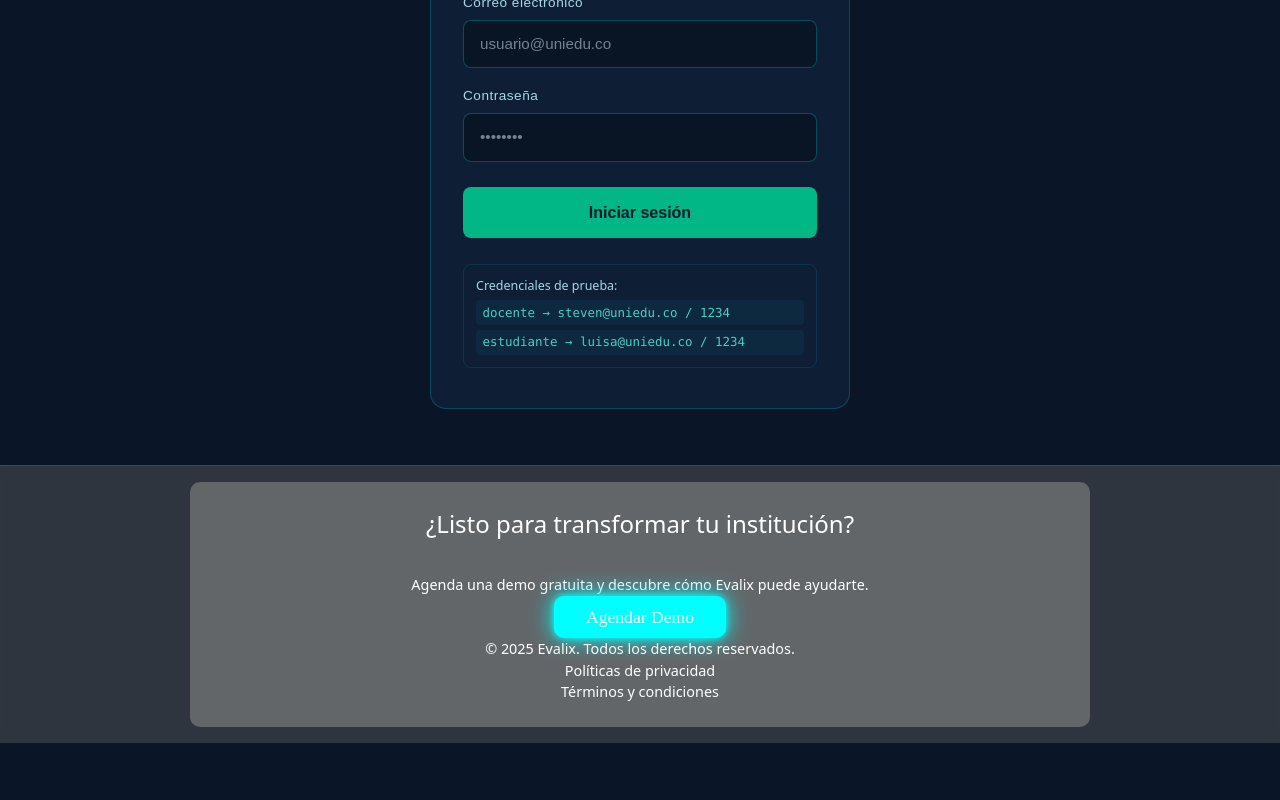
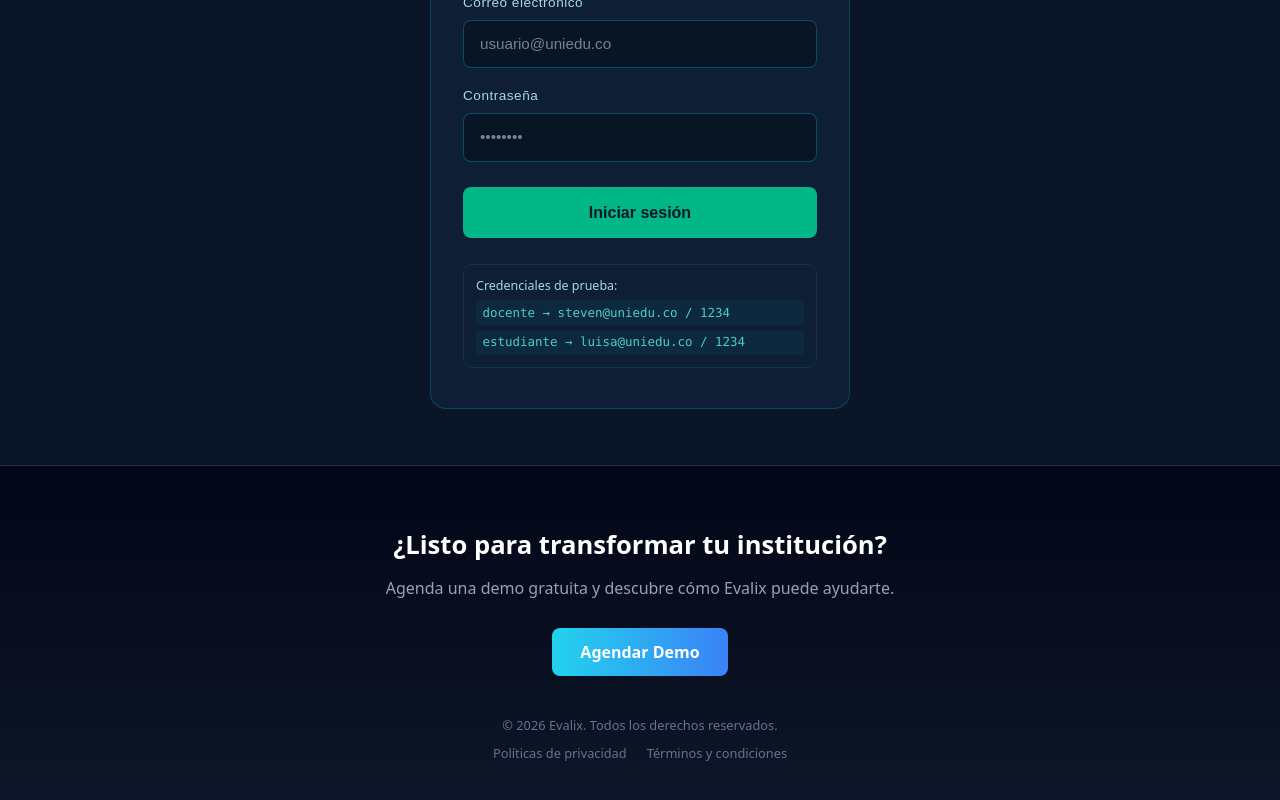
Before and after one commit to Pedro-2493/React-gestion-notas-grupo-8, a React (Vite) app: page /login in a window 1280 px wide. Shown: the part 414-1214 px from the top of the page. Before the commit the page ends 1157 px from the top, so only its background shows below. Built offline with nearby package versions, Linux system fonts and the light colour scheme.

Commit message:
Feat: Craeción de Footer con estilos

```diff
--- a/package.json
+++ b/package.json
@@ -17,6 +17,7 @@
   },
   "devDependencies": {
     "@eslint/js": "^9.39.1",
+    "@tailwindcss/postcss": "^4.2.4",
     "@types/react": "^19.2.7",
     "@types/react-dom": "^19.2.3",
     "@vitejs/plugin-react": "^5.1.1",
--- a/src/components/Footer.jsx
+++ b/src/components/Footer.jsx
@@ -1,31 +1,32 @@
+import React from "react";
 import styles from "./Footer.module.css";
 
 function Footer() {
   return (
     <footer className={styles.footer}>
-      <section className={styles.cta}>
-        <h2 style={{ fontSize: "1.5rem" }}>
+      <section className={styles.container}>
+
+        <h2 className={styles.title}>
           ¿Listo para transformar tu institución?
         </h2>
 
-        <p>
+        <p className={styles.text}>
           Agenda una demo gratuita y descubre cómo Evalix puede ayudarte.
         </p>
 
-        <a
-          href="/pages-main/registro.html"
-          className={styles.ctaButton}
-        >
+        <a href="/registro" className={styles.button}>
           Agendar Demo
         </a>
 
-        <p>
-          © 2025 Evalix. Todos los derechos reservados.
-          <br />
-          Políticas de privacidad
-          <br />
-          Términos y condiciones
+        <p className={styles.copy}>
+          © 2026 Evalix. Todos los derechos reservados.
         </p>
+
+        <div className={styles.links}>
+          <a href="/privacidad">Políticas de privacidad</a>
+          <a href="/terminos">Términos y condiciones</a>
+        </div>
+
       </section>
     </footer>
   );
--- a/src/components/Footer.module.css
+++ b/src/components/Footer.module.css
@@ -1,67 +1,63 @@
 .footer {
   width: 100%;
+  background: linear-gradient(180deg, #020617, #0f172a);
+  color: white;
+  border-top: 1px solid rgba(255, 255, 255, 0.1);
+}
+
+.container {
+  max-width: 1200px;
+  margin: 0 auto;
+  padding: 60px 20px;
   text-align: center;
-  padding: 1rem 0;
-  font-size: 0.9rem;
-  color: #fdf7f7;
+}
 
-background: rgba(85, 85, 85, 0.5);
-  backdrop-filter: blur(5px);
-  border-top: 1px solid rgba(255, 255, 255, 0.1);
+.title {
+  font-size: 1.6rem;
+  font-weight: 700;
+  margin-bottom: 12px;
+}
 
+.text {
+  color: #94a3b8;
+  margin-bottom: 28px;
+}
+
+.button {
+  display: inline-block;
+  background: linear-gradient(90deg, #22d3ee, #3b82f6);
+  color: white;
+  padding: 12px 28px;
+  border-radius: 8px;
+  text-decoration: none;
+  font-weight: 600;
+  transition: transform 0.2s, box-shadow 0.2s;
+}
+
+.button:hover {
+  transform: translateY(-2px);
+  box-shadow: 0 0 20px rgba(34, 211, 238, 0.5);
+}
+
+.copy {
+  margin-top: 40px;
+  font-size: 0.8rem;
+  color: #64748b;
+  margin-bottom: 8px;
+}
+
+.links {
   display: flex;
   justify-content: center;
+  gap: 20px;
 }
 
-
-
-.cta {
-  background: #636669;
-  color: #fff;
-  text-align: center;
-
-  padding: 1.5rem 2rem;
-  border-radius: 10px;
-
-  max-width: 900px;
-  width: 100%;
+.links a {
+  font-size: 0.8rem;
+  color: #64748b;
+  text-decoration: none;
 }
 
-.cta h2 {
-  font-size: 2rem;
-  margin-bottom: 2rem;
+.links a:hover {
+  color: #94a3b8;
 }
-
-
-.ctaButton {
-  display: inline-block;
-
-  background: cyan;
-  color: #fff;
-  font-size: larger;
-
-  padding: 0.5rem 2rem;
-  font-size: 1.1rem;
-
-  border-radius: 10px;
-  text-decoration: none;
-
-  transition: 0.7s;
-
-  font-family: orbitron;
-
-  box-shadow:
-    0 0 6px cyan,
-    0 0 25px cyan;
-}
-
-.ctaButton:hover {
-  transform: translateY(-5px);
-
-  box-shadow:
-    0 0 6px cyan,
-    0 0 25px cyan,
-    0 0 50px cyan,
-    0 0 100px cyan,
-    0 0 200px cyan;
-}
```
Also changed, not shown: 1 other file (tests, documents, lock files or other folders).
